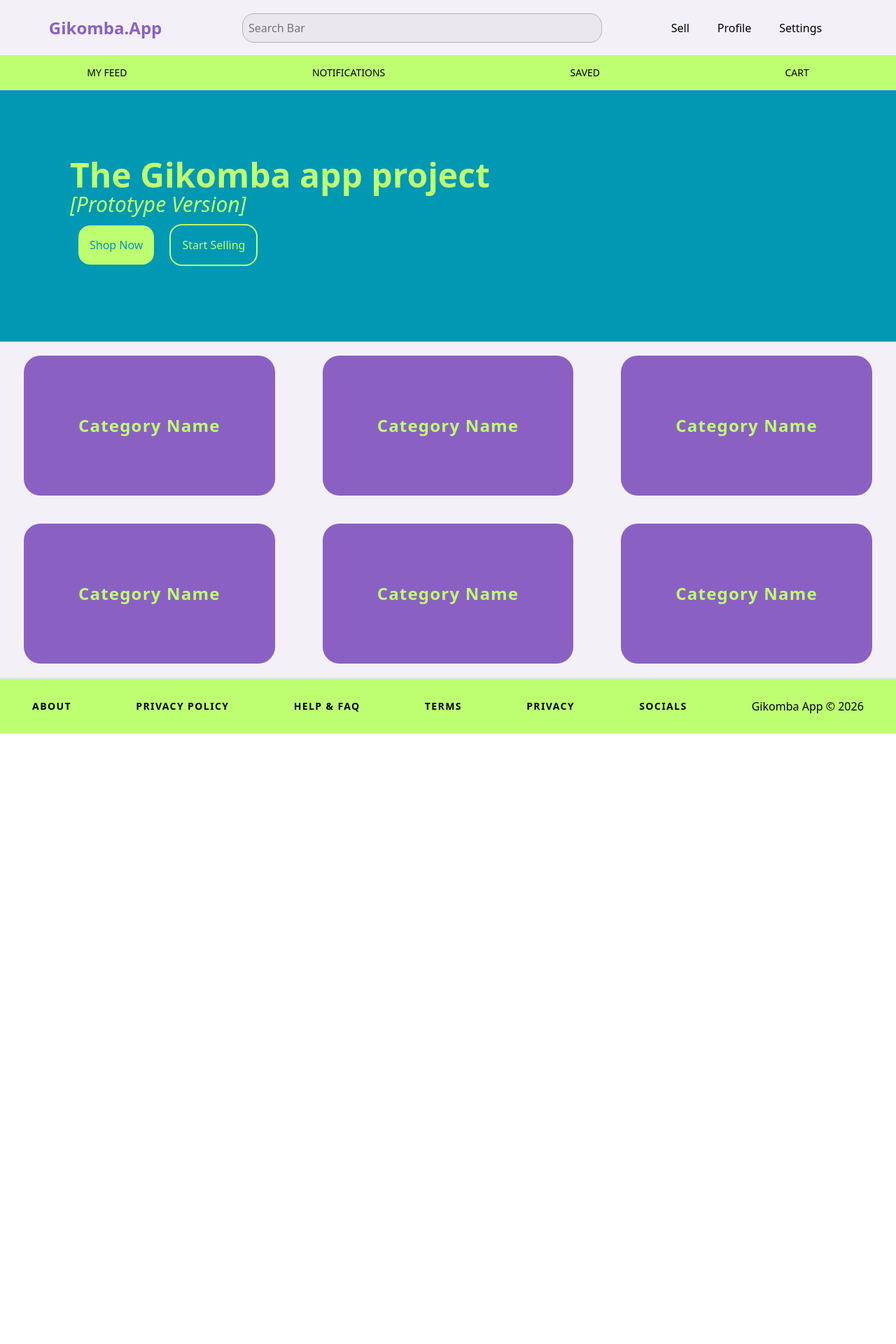
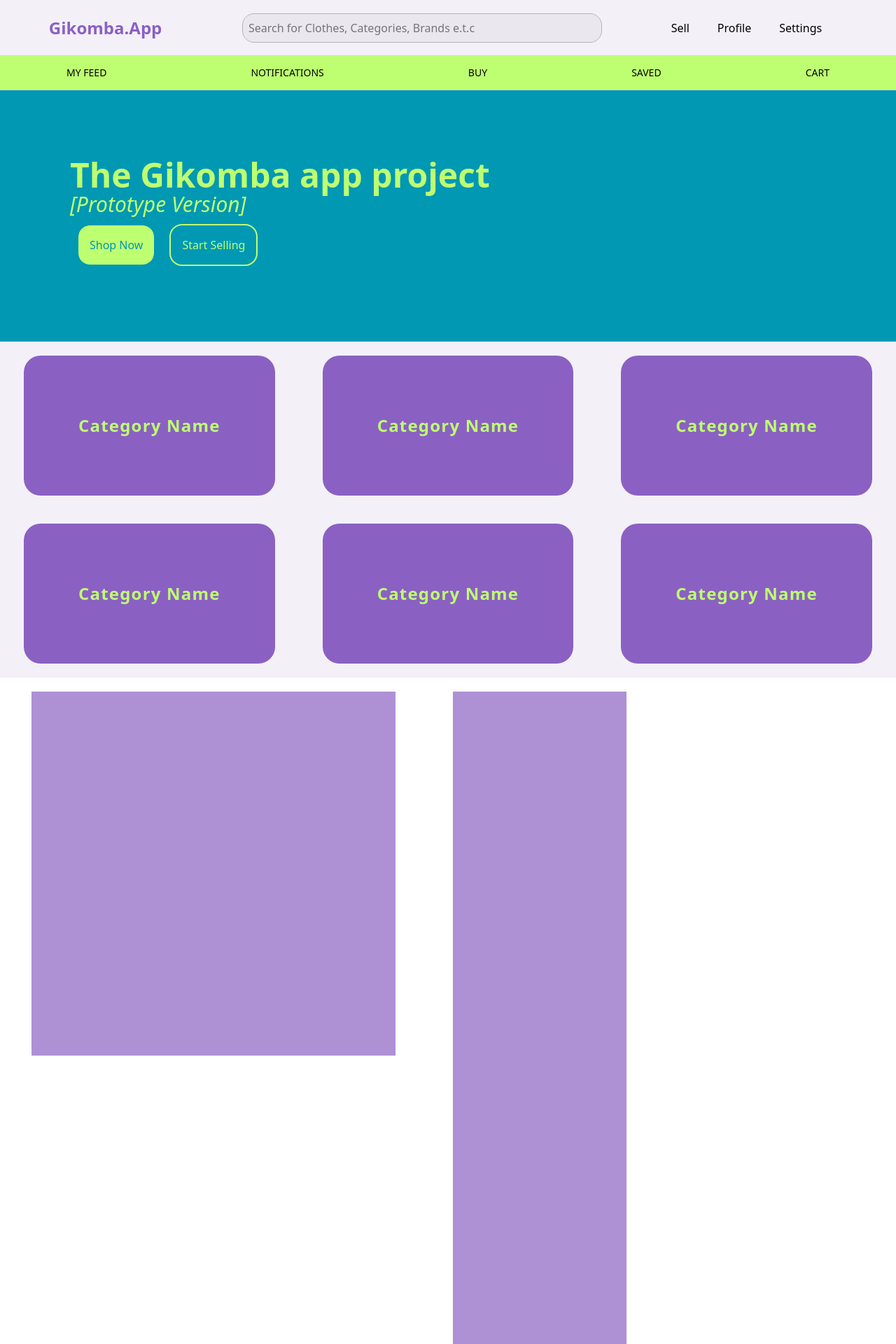
Before and after one commit to gikombaapp/gikapp-prototype, a React (Vite) app: page / in a window 1280 px wide. Shown: the top 1920 px of the page at 70% size. Before the commit the page ends 1048 px from the top, so only its background shows below. Built offline with nearby package versions, Linux system fonts and the light colour scheme.

Commit message:
start working on popular section

```diff
--- a/src/components/Footer.jsx
+++ b/src/components/Footer.jsx
@@ -19,7 +19,7 @@ function Footer() {
         <a href="#" className='text-sm font-bold tracking-widest'>
             PRIVACY
         </a>
-        <a href="#" className='text-sm font-bold tracking-widest'>
+        <a href="https://linktr.ee/gikomba.co" target='blank' className='text-sm font-bold tracking-widest'>
             SOCIALS
         </a>
         <p>Gikomba App © {date.getFullYear()}</p>
--- a/src/components/Navbar.jsx
+++ b/src/components/Navbar.jsx
@@ -5,7 +5,7 @@ function Navbar() {
     <nav className="flex flex-col bg-[#F3F0F8] w-full sticky top-0">
       <div className="flex flex-row bg-[#F3F0F8]  px-3 py-5 w-full justify-around items-center">
         <span className="text-2xl text-[#8B60C3] font-bold">Gikomba.App</span>
-        <input type="text" className="w-[40vw] h-fit py-2 pl-2 rounded-2xl outline outline-[#b5b2ba] bg-[#eae8ee]" placeholder="Search Bar"/>
+        <input type="text" className="w-[40vw] h-fit py-2 pl-2 rounded-2xl outline outline-[#b5b2ba] bg-[#eae8ee]" placeholder="Search for Clothes, Categories, Brands e.t.c"/>
         <ul className="flex relative right-4">
           <li className="inline pr-5">
             <a href="">Sell</a>
@@ -22,6 +22,7 @@ function Navbar() {
         <ul className="flex gap-4 list-none p-0 m-0 w-full justify-around">
             <li className="px-3 text-sm">MY FEED</li>
             <li className="px-3 text-sm">NOTIFICATIONS</li>
+            <li className="px-3 text-sm">BUY</li>
             <li className="px-3 text-sm">SAVED</li>
             <li className="px-3 text-sm">CART</li>
         </ul>
--- /dev/null
+++ b/src/components/PopularSection.jsx
@@ -0,0 +1,29 @@
+import React from 'react'
+
+function PopularSection() {
+  return (
+    <section className='p-5 flex flex-row justify-around '>
+        {/* This one will be a large one on the left (hidden on mobile) */}
+        <div className='bg-[#8b60c3b2] h-130 w-130'>
+            {/* Top Search */}
+        </div>
+        {/* The other four will be in a square */}
+        <div className='flex flex-row flex-wrap w-[50%]'>
+        <div className='h-62 w-62 mx-8 bg-[#8b60c3b2]'>
+            {/* Popular Brand */}
+        </div>
+        <div className='h-62 w-62 mx-8 bg-[#8b60c3b2]'>
+            {/* Popular Category */}
+        </div>
+        <div className='h-62 w-62 mx-8 bg-[#8b60c3b2]'>
+            {/* Staff choice */}
+        </div>
+        <div className='h-62 w-62 mx-8 bg-[#8b60c3b2]'>
+            {/* Trending items */}
+        </div>
+        </div>
+    </section>
+  )
+}
+
+export default PopularSection
--- a/src/pages/Home.jsx
+++ b/src/pages/Home.jsx
@@ -1,7 +1,7 @@
 import React from "react";
 import ProductCard from "../components/ProductCard";
 import CategoriesSection from "../components/CategoriesSection"
-
+import PopularSection from "../components/PopularSection";
 function Home() {
   return (
     <>
@@ -23,6 +23,7 @@ function Home() {
         </div>
       </header>
       <CategoriesSection />
+      <PopularSection />
     </>
   );
 }
```
